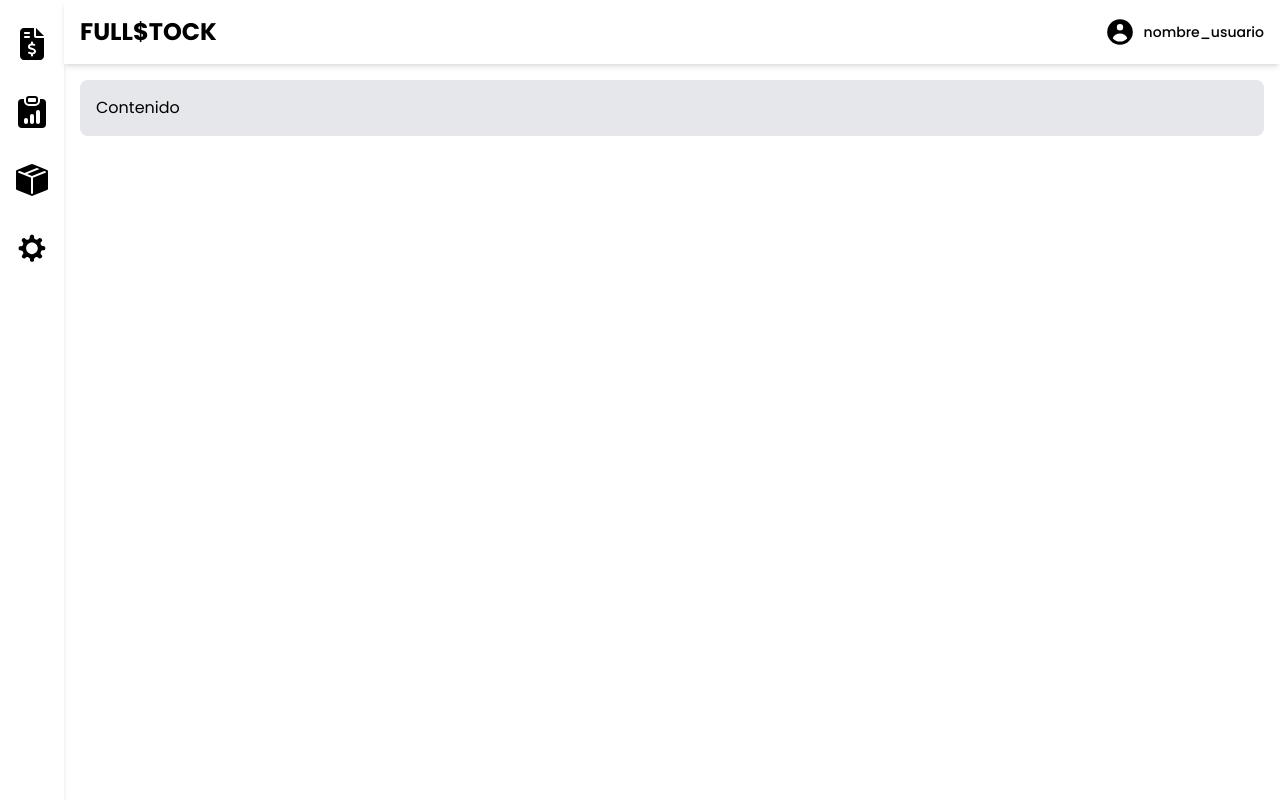
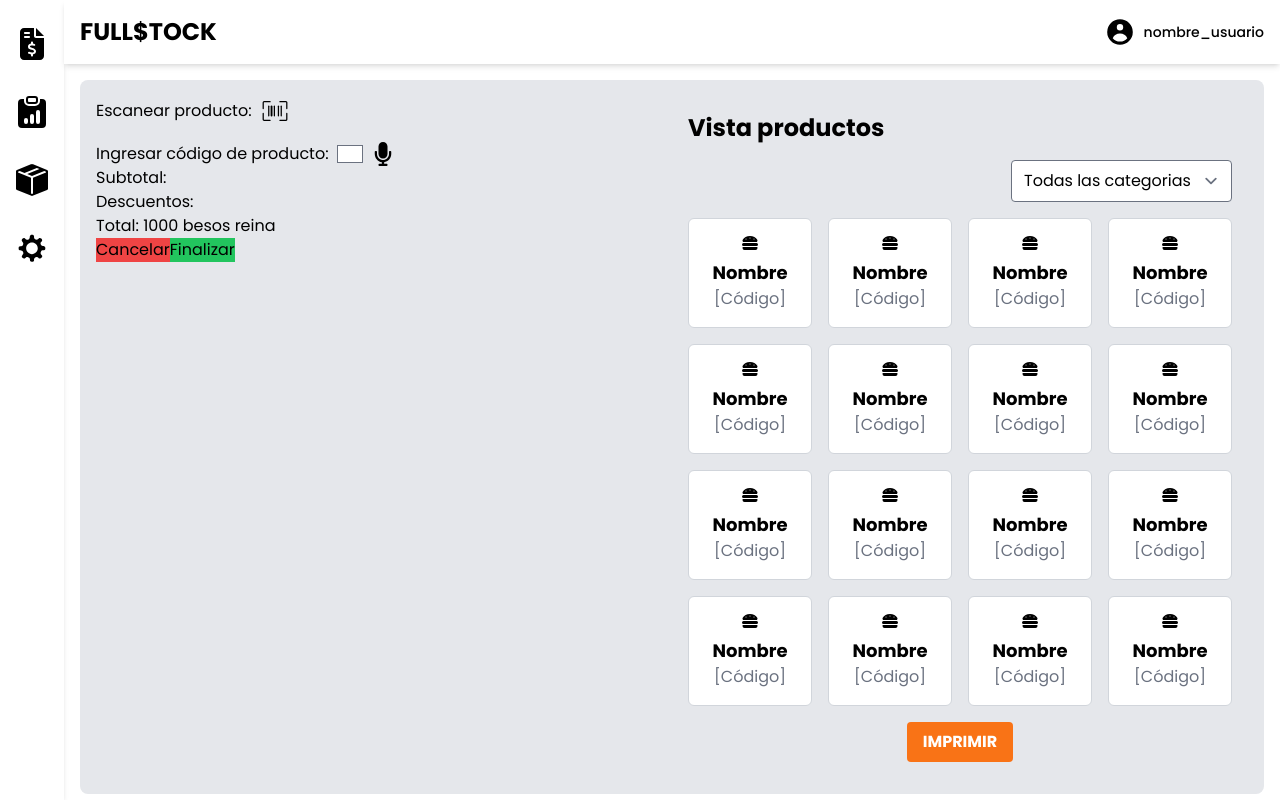
Before and after one commit to camitwrs/ProyectoSW, a React (Vite) app in the folder frontend/: page / in a window 1280 px wide. Built offline with nearby package versions, Linux system fonts and the light colour scheme.

Commit message:
Update CajaPage
Se crea componente Product, ProductView y TicketView.

```diff
--- /dev/null
+++ b/frontend/src/components/Product.jsx
@@ -0,0 +1,17 @@
+import { FaHamburger } from "react-icons/fa";
+
+function Product() {
+    return (
+        <div className="bg-white rounded-md border border-gray-300 p-4">
+        <div className="flex justify-center">
+            <FaHamburger />
+        </div>
+        <div className="text-center mt-2">
+            <h2 className="font-bold text-lg">Nombre</h2>
+            <p className="text-gray-500">[Código]</p>
+        </div>
+        </div>
+
+    );
+}
+export default Product;
--- /dev/null
+++ b/frontend/src/components/ProductView.jsx
@@ -0,0 +1,28 @@
+import Product from "./Product";
+
+function ViewProduct(){
+    return(
+        <div className="container mx-auto p-4 border-black">
+        <h1 className="text-2xl font-bold mb-4">Vista productos</h1>
+        <div className="flex justify-end mb-4">
+            <select name="" id="" className="rounded">
+                <option value="">Todas las categorias</option>
+                <option value="">Snack</option>
+                <option value="">Bebestible</option>
+            </select>
+        </div>
+        <div className="grid grid-cols-4 gap-4">
+          {[...Array(16)].map((_, index) => (
+            <Product />
+          ))}
+        </div>
+        <div className="flex justify-center mt-4">
+          <button className="bg-orange-500 hover:bg-orange-700 text-white font-bold py-2 px-4 rounded">
+            IMPRIMIR
+          </button>
+        </div>
+      </div>
+    );
+}
+
+export default ViewProduct;
--- /dev/null
+++ b/frontend/src/components/TicketView.jsx
@@ -0,0 +1,41 @@
+import { CiBarcode } from "react-icons/ci";
+import { FaMicrophone } from "react-icons/fa";
+
+
+
+function ListProduct() {
+    return (
+        <div>
+            <div className="flex flex-col space-y-4">
+                <div className="flex items-center space-x-2">
+                    <h1>Escanear producto:</h1>
+                    <button>
+                        <CiBarcode className="text-3xl" />
+                    </button>
+                </div>
+                <div className="flex items-center space-x-2">
+                    <h1>Ingresar código de producto:</h1>
+                    <form type="text"></form>
+                    <FaMicrophone className="text-2xl" />
+                </div>
+            </div>
+
+            <div></div>
+
+
+            <div className="">
+                <h1>Subtotal:</h1>
+                <h1>Descuentos:</h1>
+                <h1>Total: 1000 besos reina</h1>
+                <button className="bg-red-500">Cancelar</button>
+                <button className="bg-green-500">Finalizar</button>
+            </div>
+
+
+
+
+        </div>
+    );
+}
+
+export default ListProduct;
--- a/frontend/src/pages/CajaPage.jsx
+++ b/frontend/src/pages/CajaPage.jsx
@@ -1,11 +1,14 @@
 import React from 'react';
+import ListProduct from '../components/TicketView';
+import ViewProduct from '../components/ProductView';
 
 function CajaPage() {
   return (
     <div>
-      <div className="flex-1 p-4">
-        <div className="bg-gray-200 rounded-lg p-4 h-full">
-          <span>Contenido</span>
+      <div className="p-4">
+        <div className="flex bg-gray-200 rounded-lg p-4 h-full">
+          <div className="w-2/4"> <ListProduct /> </div>
+          <div className="w-2/4"> <ViewProduct /> </div>
         </div>
       </div>
     </div>
```
